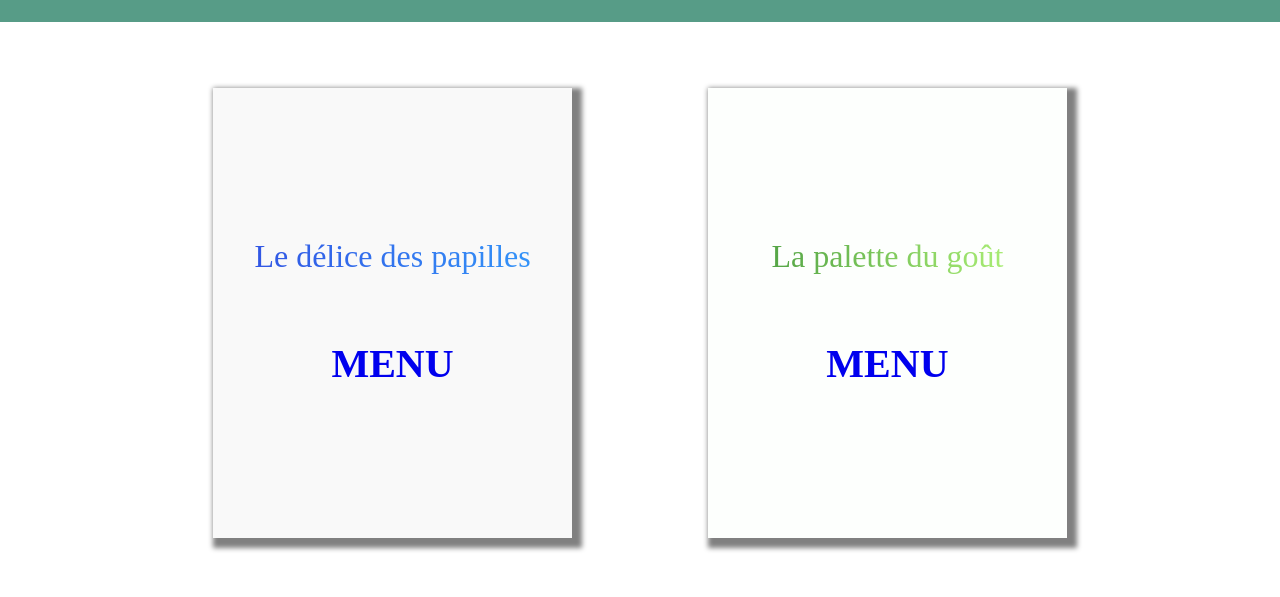
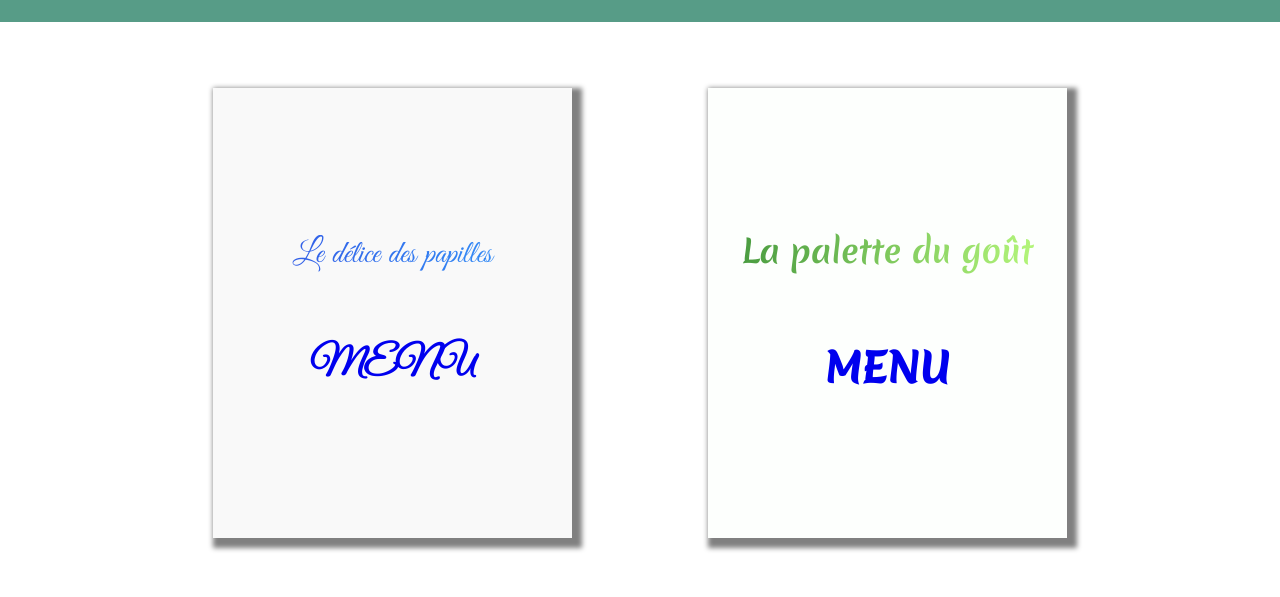
Before and after one commit to Nicolas-Leveque/Ohmyfood, a website: page index.html in a window 1280 px wide. Shown: the part 778-1375 px from the top of the page. Drawn offline with Linux system fonts and the light colour scheme; the site is published under a folder, as on GitHub Pages, so addresses that start at the root find nothing.

Commit message:
correction fonts

```diff
--- a/scss/Utils/_fonts.scss
+++ b/scss/Utils/_fonts.scss
@@ -1,16 +1,16 @@
 @font-face {
     font-family: "devonshire";
-    src: url(/fonts/Devonshire-Regular.ttf) format('truetype');
+    src: url(../fonts/Devonshire-Regular.ttf) format('truetype');
 }
 @font-face {
     font-family: "gabriela";
-    src: url(/fonts/Gabriela-Regular.ttf) format('truetype');
+    src: url(../fonts/Gabriela-Regular.ttf) format('truetype');
 }
 @font-face {
     font-family: "great-vibes";
-    src: url(/fonts/GreatVibes-Regular.ttf) format('truetype');
+    src: url(../fonts/GreatVibes-Regular.ttf) format('truetype');
 }
 @font-face {
     font-family: "meriendaone";
-    src: url(/fonts/MeriendaOne-Regular.ttf) format('truetype');
+    src: url(../fonts/MeriendaOne-Regular.ttf) format('truetype');
 }
```
Also changed, not shown: css/style.css, css/style2.css.
